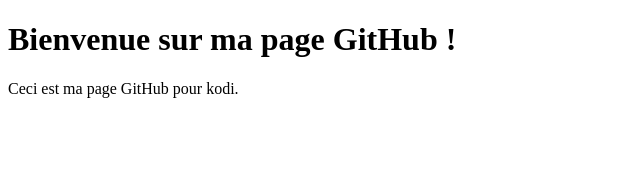
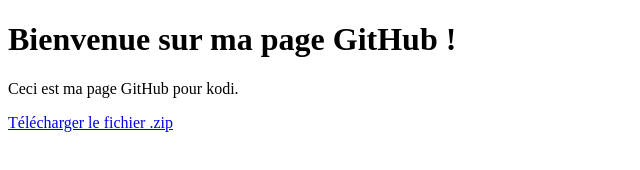
Before and after one commit to seb7793/779360, a plain HTML site: page index.html in a window 1280 px wide. Shown: the whole page, without its empty margins (0-640 px from the left). Drawn offline with Linux system fonts and the light colour scheme.

Commit message:
Update index.html

```diff
--- a/index.html
+++ b/index.html
@@ -7,5 +7,7 @@
 <body>
     <h1>Bienvenue sur ma page GitHub !</h1>
     <p>Ceci est ma page GitHub pour kodi.</p>
+    <!-- Lien de téléchargement vers votre fichier .zip -->
+    <a href="chemin_vers_votre_dossier/mon_fichier.zip" download>Télécharger le fichier .zip</a>
 </body>
 </html>
```
